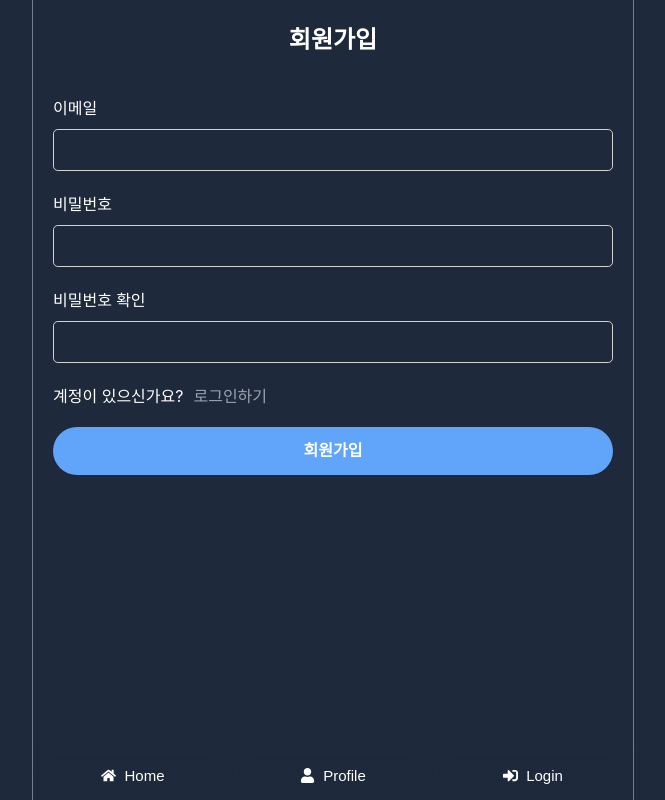
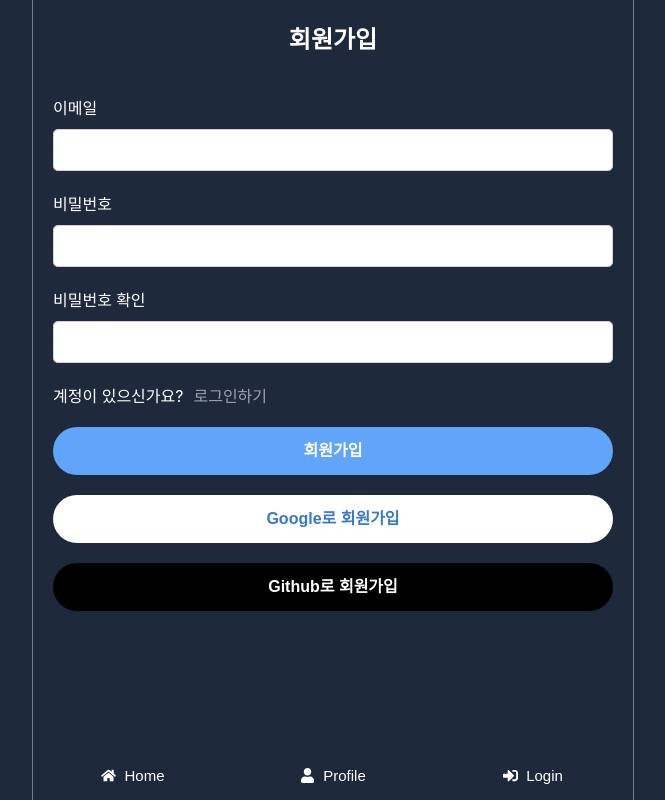
Before and after one commit to Huwiinn/react-twitter, a React (Create React App) app: page /users/signup in a window 1280 px wide. Shown: the whole page, without its empty margins (307-972 px from the left). Built offline with nearby package versions, Linux system fonts and the light colour scheme; no server answers.

Commit message:
Feat: firebase google, github OAuth

```diff
--- a/src/components/users/LoginForm.tsx
+++ b/src/components/users/LoginForm.tsx
@@ -1,6 +1,12 @@
 import { Link, useNavigate } from "react-router-dom";
 import { useState } from "react";
-import { getAuth, signInWithEmailAndPassword } from "firebase/auth";
+import {
+  getAuth,
+  GithubAuthProvider,
+  GoogleAuthProvider,
+  signInWithEmailAndPassword,
+  signInWithPopup,
+} from "firebase/auth";
 import { app } from "firebaseApp"; // import 경로 확인 잘하기
 import { toast } from "react-toastify";
 
@@ -51,6 +57,35 @@ const LoginForm = () => {
     }
   };
 
+  const onClickSocialLogin = async (e: React.MouseEvent<HTMLButtonElement>) => {
+    try {
+      const auth = getAuth(app);
+      let provider;
+      const target = e.target as HTMLButtonElement;
+
+      if (target.name === "google") {
+        provider = new GoogleAuthProvider();
+      }
+
+      if (target.name === "github") {
+        provider = new GithubAuthProvider();
+      }
+
+      const signUpInfo = await signInWithPopup(
+        auth,
+        provider as GoogleAuthProvider | GithubAuthProvider
+      );
+
+      toast.success("로그인 되었습니다.");
+      navigate("/");
+
+      console.log("signUpInfo : ", signUpInfo);
+    } catch (error) {
+      console.log(error);
+      toast.error(`로그인에 실패하였습니다. `);
+    }
+  };
+
   return (
     <form className="form form--lg" onSubmit={onSubmit}>
       <div className="form__title">로그인</div>
@@ -97,6 +132,24 @@ const LoginForm = () => {
           로그인
         </button>
       </div>
+      <div className="form__block">
+        <button
+          type="button"
+          name="google"
+          className="form__btn--google"
+          onClick={onClickSocialLogin}>
+          Google로 로그인
+        </button>
+      </div>
+      <div className="form__block">
+        <button
+          type="button"
+          name="github"
+          className="form__btn--github"
+          onClick={onClickSocialLogin}>
+          Github로 로그인
+        </button>
+      </div>
     </form>
   );
 };
--- a/src/components/users/SignupForm.tsx
+++ b/src/components/users/SignupForm.tsx
@@ -1,6 +1,12 @@
 import { Link, useNavigate } from "react-router-dom";
 import { useState } from "react";
-import { getAuth, createUserWithEmailAndPassword } from "firebase/auth";
+import {
+  getAuth,
+  createUserWithEmailAndPassword,
+  signInWithPopup,
+  GoogleAuthProvider,
+  GithubAuthProvider,
+} from "firebase/auth";
 import { app } from "firebaseApp"; // import 경로 확인 잘하기
 import { toast } from "react-toastify";
 
@@ -66,6 +72,35 @@ const SignupForm = () => {
     }
   };
 
+  const onClickSocialLogin = async (e: React.MouseEvent<HTMLButtonElement>) => {
+    try {
+      const auth = getAuth(app);
+      let provider;
+      const target = e.target as HTMLButtonElement;
+
+      if (target.name === "google") {
+        provider = new GoogleAuthProvider();
+      }
+
+      if (target.name === "github") {
+        provider = new GithubAuthProvider();
+      }
+
+      const signUpInfo = await signInWithPopup(
+        auth,
+        provider as GoogleAuthProvider | GithubAuthProvider
+      );
+
+      toast.success("로그인 되었습니다.");
+      navigate("/");
+
+      console.log("signUpInfo : ", signUpInfo);
+    } catch (error) {
+      console.log(error);
+      toast.error(`로그인에 실패하였습니다. `);
+    }
+  };
+
   return (
     <form className="form form--lg" onSubmit={onSubmit}>
       <div className="form__title">회원가입</div>
@@ -123,6 +158,24 @@ const SignupForm = () => {
           회원가입
         </button>
       </div>
+      <div className="form__block">
+        <button
+          type="button"
+          name="google"
+          className="form__btn--google"
+          onClick={onClickSocialLogin}>
+          Google로 회원가입
+        </button>
+      </div>
+      <div className="form__block">
+        <button
+          type="button"
+          name="github"
+          className="form__btn--github"
+          onClick={onClickSocialLogin}>
+          Github로 회원가입
+        </button>
+      </div>
     </form>
   );
 };
--- a/src/index.scss
+++ b/src/index.scss
@@ -21,10 +21,10 @@ body {
   font-family: $font;
   -webkit-font-smoothing: antialiased;
   -moz-osx-font-smoothing: grayscale;
+  background-color: $background;
 }
 
 * {
-  background-color: $background;
   color: $white;
 }
 
```
